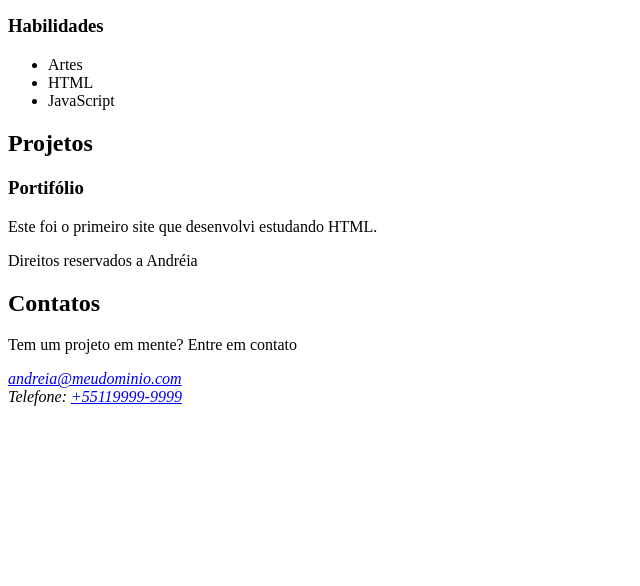
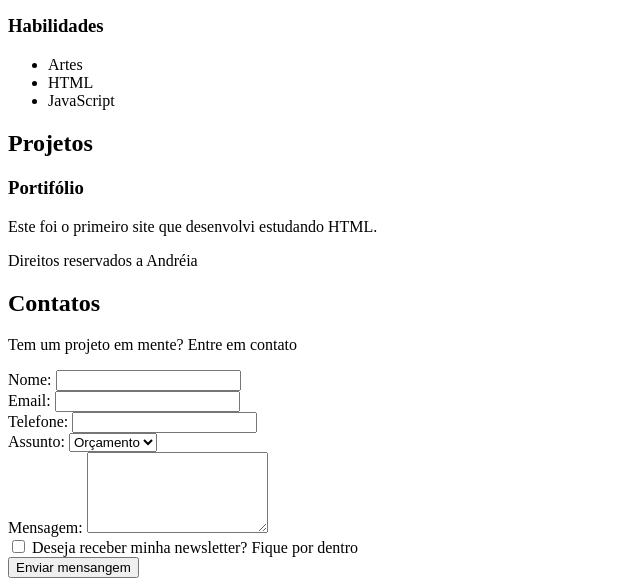
Before and after one commit to Andreiarib/SiteCursoHTML, a plain HTML site: page index.html in a window 1280 px wide. Shown: the part 460-1046 px from the top of the page, without its empty margins (0-640 px from the left). Before the commit the page ends 874 px from the top, so only its background shows below. Drawn offline with Linux system fonts and the light colour scheme.

Commit message:
update.index.HTML
Foi adicionado formulário de contato

```diff
--- a/index.html
+++ b/index.html
@@ -63,11 +63,46 @@
 
       <section id="contato">
         <p>Tem um projeto em mente? Entre em contato</p>
-        <address>
-          <a href="mailto:andreia@meudominio.com">andreia@meudominio.com</a>
+
+        <form action="">
+          <label for="nome">Nome: </label>
+          <input type="text" id="nome" name="nome" required />
+
           <br />
-          Telefone: <a href="tel:+55119999-9999">+55119999-9999</a>
-        </address>
+
+          <label for="email">Email: </label>
+          <input type="email" id="email" name="email" required />
+
+          <br />
+
+          <label for="telefone">Telefone: </label>
+          <input type="tel" id="telefone" name="telefone" required />
+
+          <br />
+
+          <label for="assunto">Assunto: </label>
+          <select name="assunto" id="assunto">
+            <option value="orcamento">Orçamento</option>
+            <option value="duvida">Dúvida</option>
+            <option value="outro">Outro</option>
+          </select>
+
+          <br />
+
+          <label for="mensagem">Mensagem:</label>
+          <textarea name="mensagem" id="mensagem" cols="20" rows="5"></textarea>
+
+          <br />
+
+          <input type="checkbox" name="inscricao" id="inscricao" />
+          <label for="inscricao"
+            >Deseja receber minha newsletter? Fique por dentro</label
+          >
+
+          <br />
+
+          <input type="submit" value="Enviar mensangem" />
+        </form>
       </section>
     </footer>
   </body>
```
